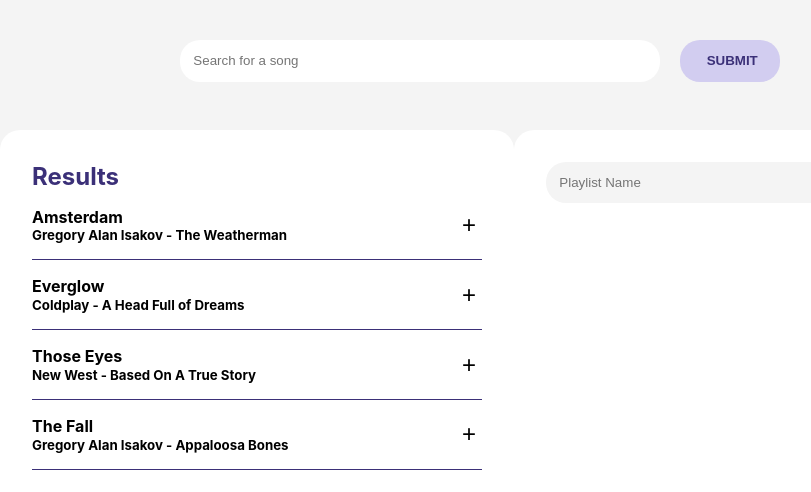
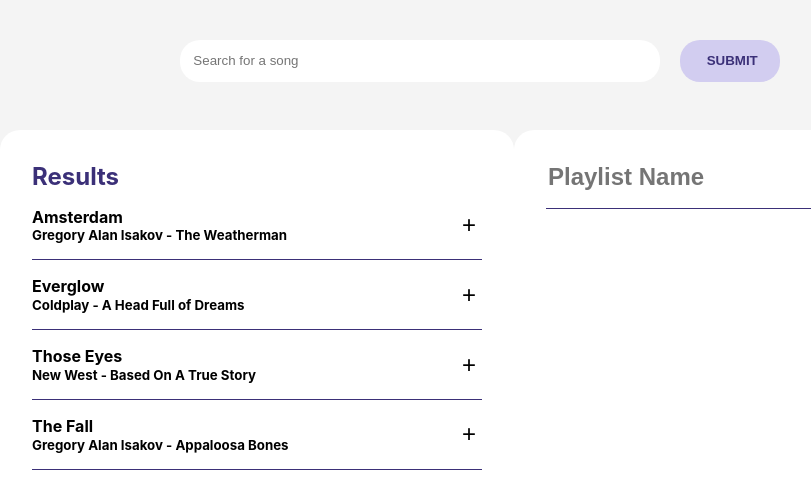
Before and after one commit to cvsluis/jamming, a React (Create React App) app: page / in a window 1280 px wide. Shown: the top 492 px of the page, without its empty margins (160-971 px from the left). Built offline with nearby package versions, Linux system fonts and the light colour scheme.

Commit message:
fix: update form ui

```diff
--- a/src/components/Playlist.jsx
+++ b/src/components/Playlist.jsx
@@ -6,7 +6,11 @@
 
   return (
     <div className="article-container">
-      <input placeholder='Playlist Name' className='playlist-input' value={playlistTitle} onChange={(e) => setPlaylistTitle(e.target.value)}></input>
+      <div className='playlist-form'>
+        <input placeholder='Playlist Name' className='playlist-input' value={playlistTitle} onChange={(e) => setPlaylistTitle(e.target.value)}></input>
+        <hr></hr>
+      </div>
+
     </div>
   );
 };
--- a/src/styles/Playlist.scss
+++ b/src/styles/Playlist.scss
@@ -1,5 +1,9 @@
 @import 'theme';
 
 .playlist-input {
-  background-color: $lightest;
+  font-weight: bold;
+  font-size: 1.5em;
+  border: none;
+  outline-color: white;
+  color: $darkest;
 }
--- a/src/styles/SearchBar.scss
+++ b/src/styles/SearchBar.scss
@@ -6,14 +6,10 @@
   width: 600px;
 }
 
-input {
-  max-width: 100%;
+.search-bar input {
+  width: 100%;
   padding: 1em;
   border: none;
   border-radius: 20px;
   outline-color: $darker;
 }
-
-.search-input {
-  width: 100%;
-}
--- a/src/styles/Track.scss
+++ b/src/styles/Track.scss
@@ -23,7 +23,7 @@
   margin: 0;
 }
 
-.track-container hr {
+hr {
   border: none;
   width: 100%;
   border-top: 1px solid $darkest;
```
